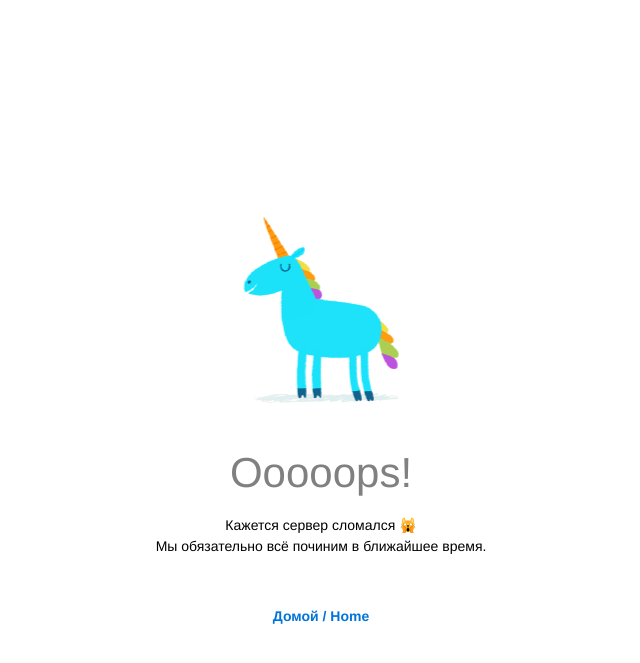
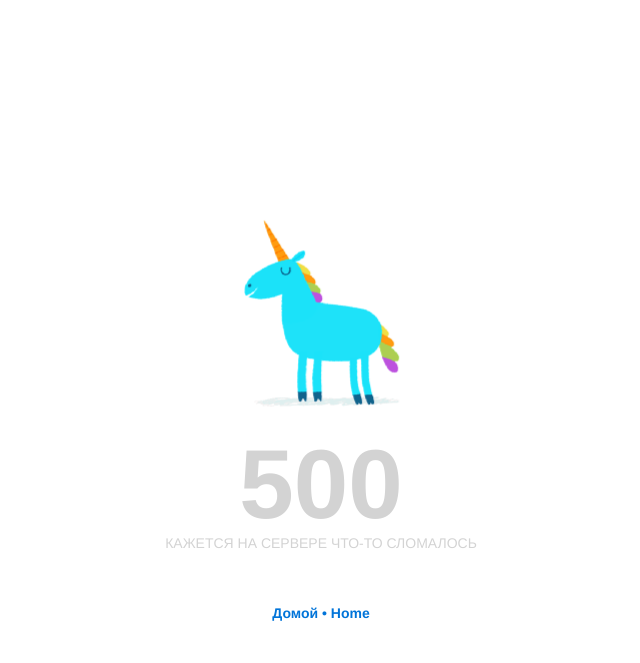
Before and after one commit to Granduca/PYQuest2, a Flask app: template web/templates/500.html in a window 1280 px wide. Shown: the top 663 px of the page, without its empty margins (327-967 px from the left). Run offline with Flask 2, Linux system fonts and the light colour scheme; the template is opened without the code that fills it, so the values that code supplies are empty.

Commit message:
fixed: [WEB] minor fix

```diff
--- a/web/static/error.css
+++ b/web/static/error.css
@@ -18,16 +18,18 @@ body {
   text-align: center;
 }
 .title {
-  font-size: 3em;
+  font-size: 7em;
   text-align: center;
   line-height: 0em;
-  color: grey;
+  color: lightgrey;
+  margin: 0.5em;
 }
 .text {
   text-align: center;
 }
 p{
   text-align: center;
+  color: lightgrey;
 }
 
 a{
--- a/web/templates/404.html
+++ b/web/templates/404.html
@@ -6,9 +6,9 @@
 </head>
 <body class="centered">
 <div class="emoji"><img src="{{ url_for('static', filename='img/404.gif')}}" width=250></div>
-<p class="title">Ooooops!</p>
-<p class="text">Кажется такой странички не существует...</p>
+<p class="title"><b>404</b></p>
+<p class="text">КАЖЕТСЯ ТАКОЙ СТРАНИЧКИ НЕ СУЩЕСТВУЕТ</p>
 <br>
-<p><b><a href="{{ url_for('index') }}" class="underline">Домой / Home</a></b></p>
+<p><b><a href="{{ url_for('index') }}" class="underline">Домой &bull; Home</a></b></p>
 </body>
 </html>
--- a/web/templates/500.html
+++ b/web/templates/500.html
@@ -6,9 +6,8 @@
 </head>
 <body class="centered">
 <div class="emoji"><img src="{{ url_for('static', filename='img/500.gif')}}" width=250></div>
-<p class="title">Ooooops!</p>
-<p class="text">Кажется сервер сломался 🙀<br>
-    Мы обязательно всё починим в ближайшее время.</p>
+<p class="title"><b>500</b></p>
+<p class="text">КАЖЕТСЯ НА СЕРВЕРЕ ЧТО-ТО СЛОМАЛОСЬ</p>
 <br>
-<p><b><a href="{{ url_for('index') }}" class="underline">Домой / Home</a></b></p>
+<p><b><a href="{{ url_for('index') }}" class="underline">Домой &bull; Home</a></b></p>
 </body>
--- a/web/web_server.py
+++ b/web/web_server.py
@@ -6,7 +6,7 @@ from flask import Flask, render_template, request
 import logging
 
 logging.basicConfig(level=Preferences.logging_level_core)
-logger = logging.getLogger(f"{Preferences.app_name} Flask")
+logger = logging.getLogger(f"{Preferences.app_name} Flask Server")
 
 app = Flask(f"{Preferences.app_name} Editor")
 app.secret_key = "PyQuest2"
@@ -27,11 +27,13 @@ def index():
 
 @app.errorhandler(404)
 def page_not_found(e):
+    logger.info(e)
     return render_template('404.html'), 404
 
 
 @app.errorhandler(500)
 def page_not_found(e):
+    logger.info(e)
     return render_template('500.html'), 500
 
 
```
